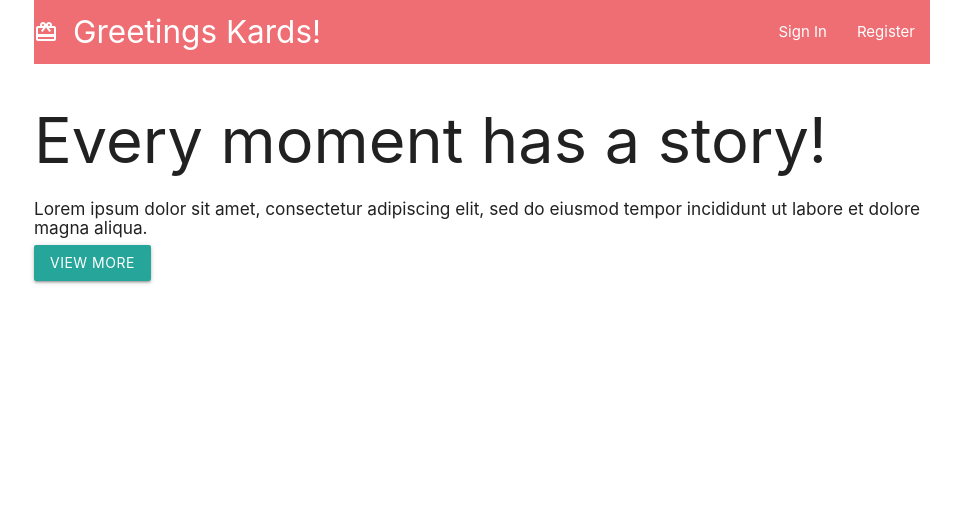
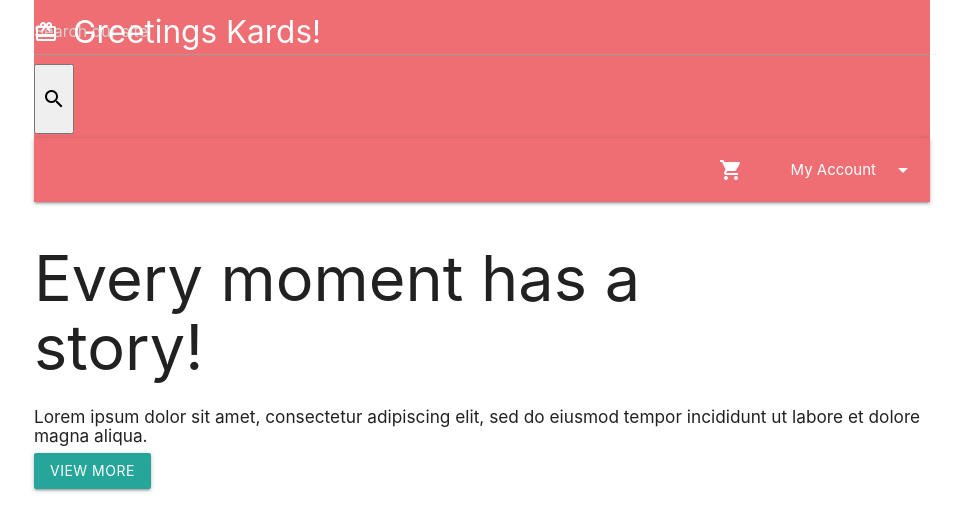
Before and after one commit to pacotools/greetingscards, a Django app: page / in a window 1280 px wide. Shown: the top 521 px of the page, without its empty margins (158-1121 px from the left). Run offline with Django 3.2, Linux system fonts and the light colour scheme.

Commit message:
added main page header

```diff
--- a/templates/base.html
+++ b/templates/base.html
@@ -31,21 +31,61 @@
     <header>
         <nav class="nav-extended z-depth-0">
             <div class="nav-wrapper">
-                <a href="" class="brand-logo">
+                <a href="{% url 'apphome' %}" class="brand-logo">
                     <i class="material-icons">card_giftcard</i>Greetings Kards!
                 </a>
-                <a href="#" data-target="mobile-demo" class="sidenav-trigger right">
-                    <i class="fas fa-bars"></i></a>
-                <ul class="right hide-on-med-and-down">
-                    <!--{% if session.user %}-->
-                        <li><a href="">Profile</a></li>
-                        <li><a href="">Sign Out</a></li>
-                    <!--{% else %}-->
-                        <li><a href="">Sign In</a></li>
-                        <li><a href="">Register</a></li>
-                    <!--{% endif %}-->
-                </ul>
-            </div>
+                <div>
+                    <form method="GET" action="">
+                        <div>
+                            <input type="text" name="q" placeholder="Search our site">
+                            <div>
+                                <button type="submit">
+                                    <i class="material-icons">search</i>
+                                </button>
+                            </div>
+                        </div>
+                    </form>
+                </div>
+                <div>
+                    <a href="#" data-target="mobile-demo" class="sidenav-trigger right">
+                        <i class="material-icons">menu</i></a>
+                    <!-- Dropdown Structure -->
+                    <ul id="dropdown1" class="dropdown-content">
+                        {% if request.user.is_authenticated %}
+                            {% if request.user.is_superuser %}
+                                <li><a href="">Product Management</a></li>
+                                <li class="divider"></li>
+                            {% endif %}
+                            <li><a href="#!">My Profile</a></li>
+                            <li><a href="#!">Sign Out</a></li>
+                        {% else %}
+                            <li><a href="#!">Register</a></li>
+                            <li><a href="#!">Sign In</a></li>
+                        {% endif %}
+                    </ul>
+                    <nav>
+                        <div class="nav-wrapper">
+                            <ul class="right hide-on-med-and-down">
+                                <li>
+                                    <a class="{% if grand_total %}text-info{% else %}text-black{% endif %} nav-link"
+                                       href="">
+                                        <div>
+                                            <div><i class="material-icons">local_grocery_store</i></div>
+                                            <p>
+                                                {% if grand_total %}
+                                                    ${{ grand_total|floatformat:2 }}
+                                                {% else %}
+                                                    $0.00
+                                                {% endif %}
+                                            </p>
+                                        </div>
+                                    </a></li>
+                                <!-- Dropdown Trigger -->
+                                <li><a class="dropdown-trigger" href="#!" data-target="dropdown1">My Account<i class="material-icons right">arrow_drop_down</i></a></li>
+                            </ul>
+                        </div>
+                    </nav>
+                </div>
         </nav>
         <ul class="sidenav" id="mobile-demo">
             <li><h4 class="center-align grey-text text-darken-4">Greetings Kards!</h4></li>
```
